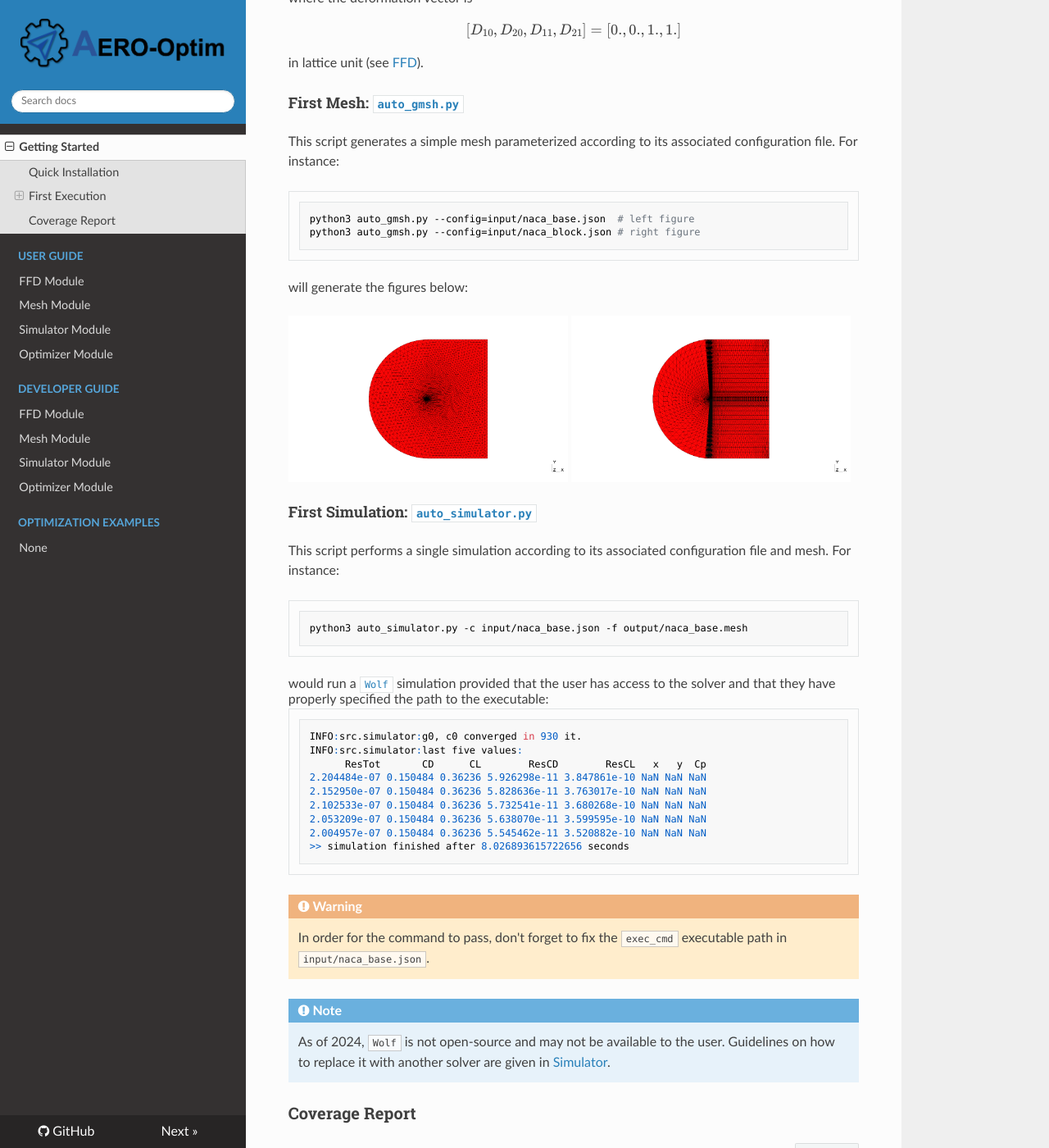
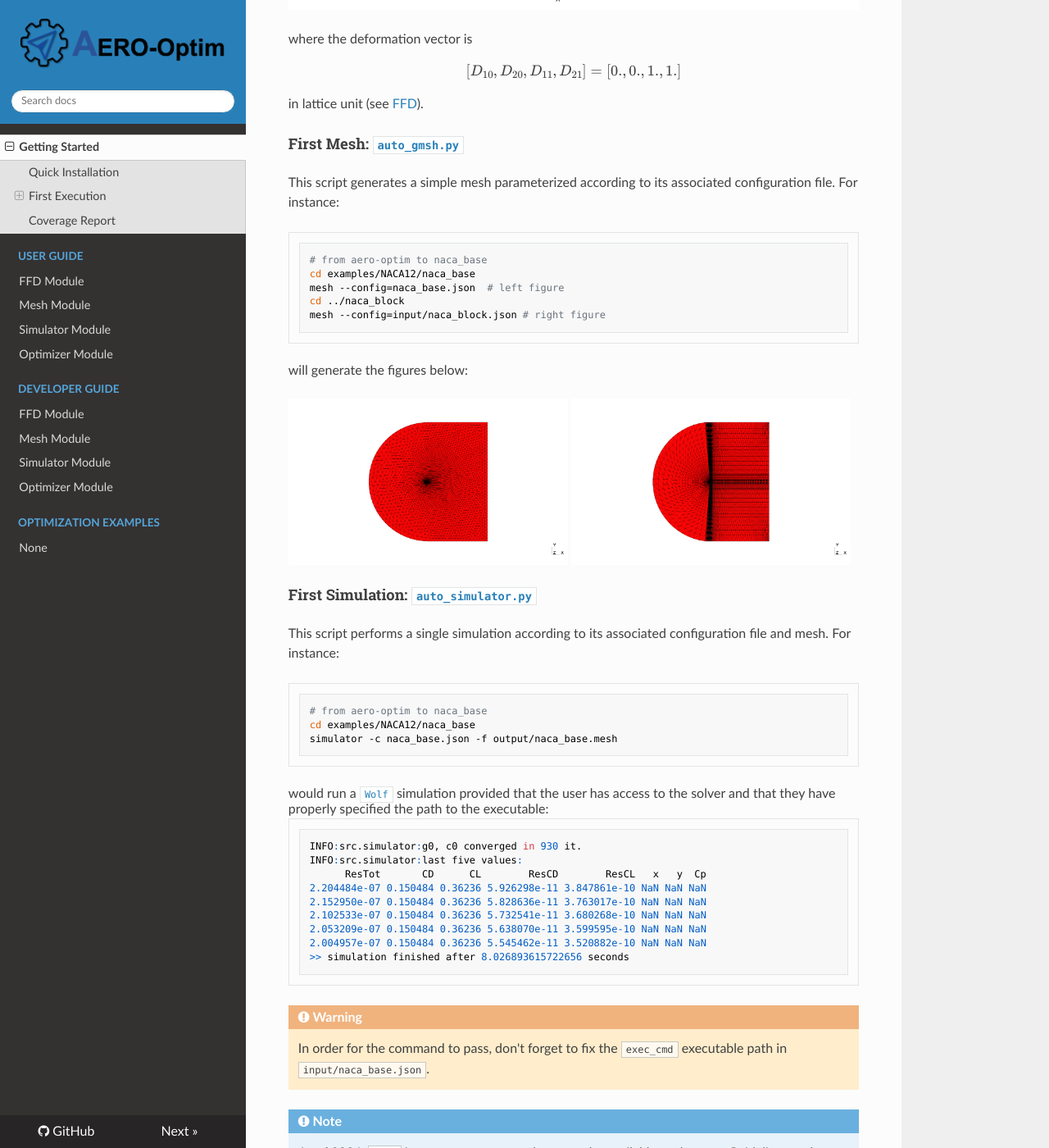
Before and after one commit to mschouler/aero-optim, an MkDocs documentation site: the page built from docs/index.md, in a window 1280 px wide and 1400 px high, scrolled down 1944 px. Shown: the whole window at 82% size. Built offline with MkDocs 1.6.1, drawn with Linux system fonts in a browser that asks for light colours; nearby versions of some CDN libraries; formulas are drawn with MathJax 3; some of the changed text lies outside the part shown.

Commit message:
update doc execution commands

````diff
--- a/docs/index.md
+++ b/docs/index.md
@@ -45,7 +46,9 @@ Although the chaining of these steps is performed under the supervision of [`mai
 #### First FFD: [`auto_ffd.py`](https://github.com/mschouler/aero-optim/blob/master/auto_ffd.py)
 This script performs one or multiple FFD of the geometry passed as its input argument. For instance:
 ```sh
-python3 auto_ffd.py -f input/naca12.dat -nc 2 -d "0. 0. 1. 1."
+# from aero-optim to naca_base
+cd examples/NACA12/naca_base
+ffd -f ../data/naca12.dat -nc 2 -d "0. 0. 1. 1."
 ```
 will yield the figure below:
 <p float="left">
@@ -56,8 +59,11 @@ where the deformation vector is $$[D_{10}, D_{20}, D_{11}, D_{21}] = [0., 0., 1.
 #### First Mesh: [`auto_gmsh.py`](https://github.com/mschouler/aero-optim/blob/master/auto_gmsh.py)
 This script generates a simple mesh parameterized according to its associated configuration file. For instance:
 ```sh
-python3 auto_gmsh.py --config=input/naca_base.json  # left figure
-python3 auto_gmsh.py --config=input/naca_block.json # right figure
+# from aero-optim to naca_base
+cd examples/NACA12/naca_base
+mesh --config=naca_base.json  # left figure
+cd ../naca_block
+mesh --config=input/naca_block.json # right figure
 ```
 will generate the figures below:
 <p float="left">
@@ -68,7 +74,9 @@ will generate the figures below:
 #### First Simulation: [`auto_simulator.py`](https://github.com/mschouler/aero-optim/blob/master/auto_simulator.py)
 This script performs a single simulation according to its associated configuration file and mesh. For instance:
 ```sh
-python3 auto_simulator.py -c input/naca_base.json -f output/naca_base.mesh
+# from aero-optim to naca_base
+cd examples/NACA12/naca_base
+simulator -c naca_base.json -f output/naca_base.mesh
 ```
 would run a [`Wolf`](https://pages.saclay.inria.fr/frederic.alauzet/software.html) simulation provided that the user has access to the solver and that they have properly specified the path to the executable:
 ```sh
````
Also changed, not shown: other parts of docs/index.md (+1 -0 lines), README.md (+1 -0 lines), docs/ffd.md (+3 -1 lines), docs/mesh.md (+7 -3 lines), docs/optimizer.md (+4 -2 lines), docs/Figures/dummy_optim.png.
